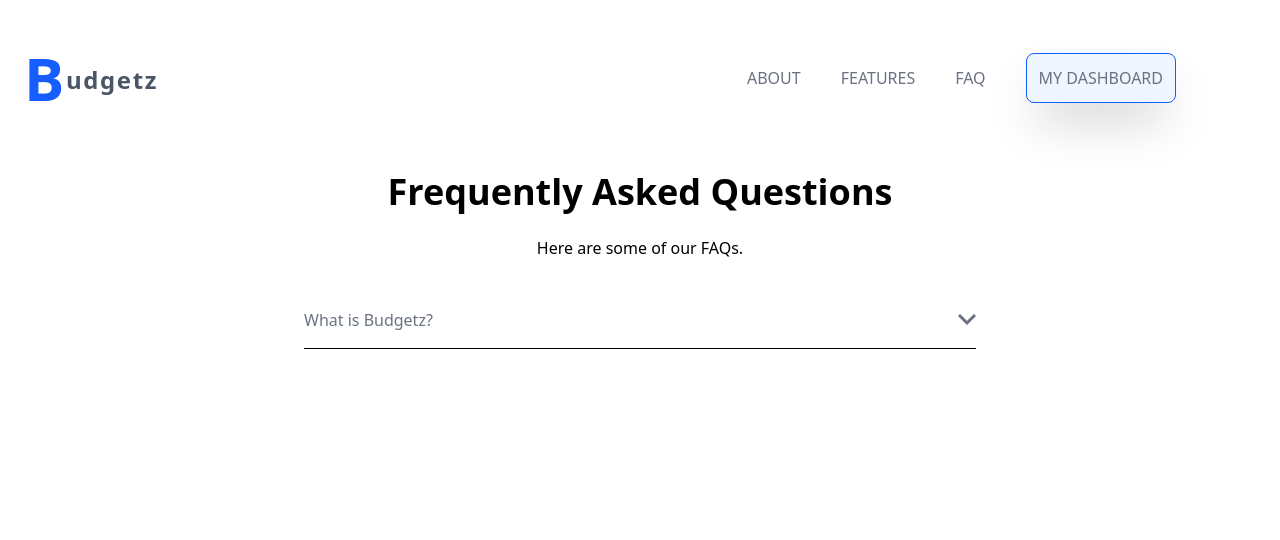
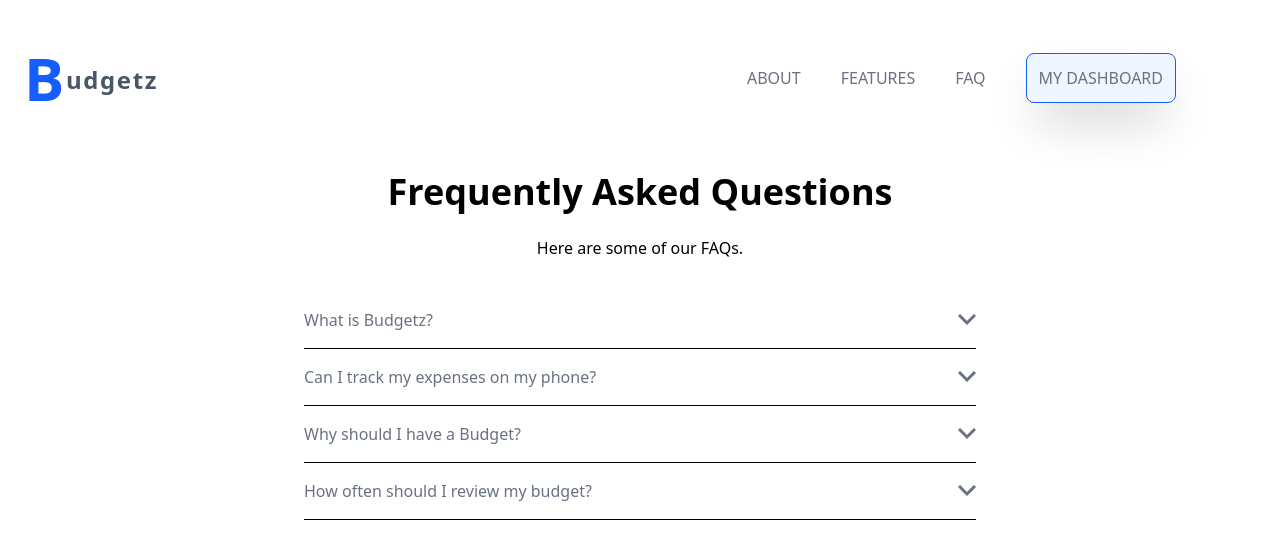
Before and after one commit to Process-Trusters-lisboa/Budgetz, a React (Vite) app: page /faq in a window 1280 px wide. Shown: the top 540 px of the page. Built offline with nearby package versions, Linux system fonts and the light colour scheme.

Commit message:
update fax section

```diff
--- a/src/components/Faq.jsx
+++ b/src/components/Faq.jsx
@@ -52,6 +52,104 @@ function Faq() {
                 </p>
               </div>
             </div>
+
+
+                 {/* Tab 2 */}
+                 <div className="py-1 border-b outline-none group" tabIndex="2">
+              <div className="flex items-center justify-between py-3 text-gray-500 transition duration-500 cursor-pointer group ease">
+                <div className="transition duration-500 ease group-hover:text-blue-500">
+                Can I track my expenses on my phone?
+                </div>
+                {/* Arrow */}
+                <div className="transition duration-500 ease group-focus:-rotate-180 group-focus:text-blue-500">
+                  <svg
+                    xmlns="http://www.w3.org/2000/svg"
+                    width="18"
+                    height="12"
+                  >
+                    <path
+                      fill="none"
+                      stroke="currentColor"
+                      strokeWidth="3"
+                      d="M1 1l8 8 8-8"
+                    />
+                  </svg>
+                </div>
+              </div>
+
+              {/* Tab Inner Content */}
+              <div className="overflow-hidden transition duration-500 group-focus:max-h-screen max-h-0 ease">
+                <p className="py-2 text-justify text-gray-500">
+                  Yes, you to track your expenses on the go. You can easily record purchases, check your budget, and review your progress from your phone.
+
+                </p>
+              </div>
+            </div>
+
+
+                 {/* Tab 3 */}
+                 <div className="py-1 border-b outline-none group" tabIndex="3">
+              <div className="flex items-center justify-between py-3 text-gray-500 transition duration-500 cursor-pointer group ease">
+                <div className="transition duration-500 ease group-hover:text-blue-500">
+                  Why should I have a Budget?
+                </div>
+                {/* Arrow */}
+                <div className="transition duration-500 ease group-focus:-rotate-180 group-focus:text-blue-500">
+                  <svg
+                    xmlns="http://www.w3.org/2000/svg"
+                    width="18"
+                    height="12"
+                  >
+                    <path
+                      fill="none"
+                      stroke="currentColor"
+                      strokeWidth="3"
+                      d="M1 1l8 8 8-8"
+                    />
+                  </svg>
+                </div>
+              </div>
+
+              {/* Tab Inner Content */}
+              <div className="overflow-hidden transition duration-500 group-focus:max-h-screen max-h-0 ease">
+                <p className="py-2 text-justify text-gray-500">
+                Having a budget helps you keep track of your spending, save money, and avoid overspending. It gives you more control over your financial situation.
+                </p>
+              </div>
+            </div>
+
+                 {/* Tab 4 */}
+                 <div className="py-1 border-b outline-none group" tabIndex="4">
+              <div className="flex items-center justify-between py-3 text-gray-500 transition duration-500 cursor-pointer group ease">
+                <div className="transition duration-500 ease group-hover:text-blue-500">
+                How often should I review my budget?
+                </div>
+                {/* Arrow */}
+                <div className="transition duration-500 ease group-focus:-rotate-180 group-focus:text-blue-500">
+                  <svg
+                    xmlns="http://www.w3.org/2000/svg"
+                    width="18"
+                    height="12"
+                  >
+                    <path
+                      fill="none"
+                      stroke="currentColor"
+                      strokeWidth="3"
+                      d="M1 1l8 8 8-8"
+                    />
+                  </svg>
+                </div>
+              </div>
+
+              {/* Tab Inner Content */}
+              <div className="overflow-hidden transition duration-500 group-focus:max-h-screen max-h-0 ease">
+                <p className="py-2 text-justify text-gray-500">
+                It's a good idea to review your budget at least once a month to make sure you're staying on track and adjusting as needed.
+                </p>
+              </div>
+            </div>
+
+
           </div>
         </div>
       </section>
```
